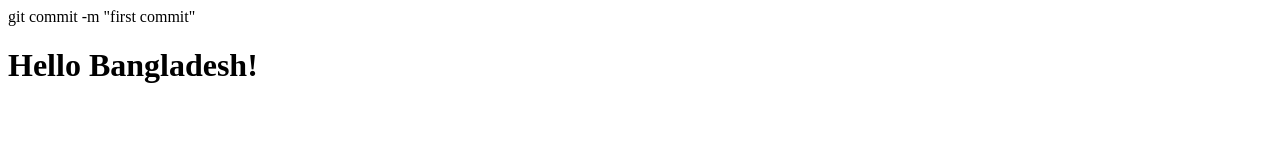
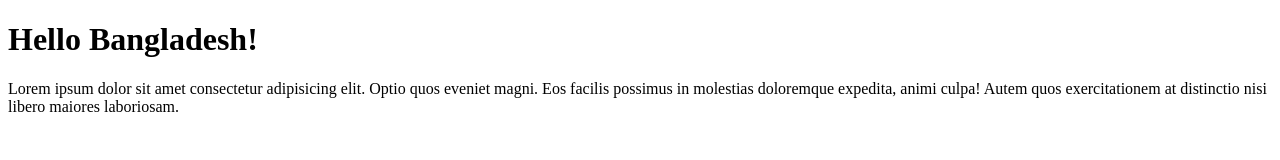
Before and after one commit to asadprogrammerbd/first-project, a plain HTML site: page index.html in a window 1280 px wide. Drawn offline with Linux system fonts and the light colour scheme.

Commit message:
p tag added

```diff
--- a/index.html
+++ b/index.html
@@ -6,7 +6,8 @@
     <meta name="viewport" content="width=device-width, initial-scale=1.0">
     <title>Document</title>
 </head>
-<body>git commit -m "first commit"
+<body>
     <h1>Hello Bangladesh!</h1>
+    <p>Lorem ipsum dolor sit amet consectetur adipisicing elit. Optio quos eveniet magni. Eos facilis possimus in molestias doloremque expedita, animi culpa! Autem quos exercitationem at distinctio nisi libero maiores laboriosam.</p>
 </body>
 </html>
```
